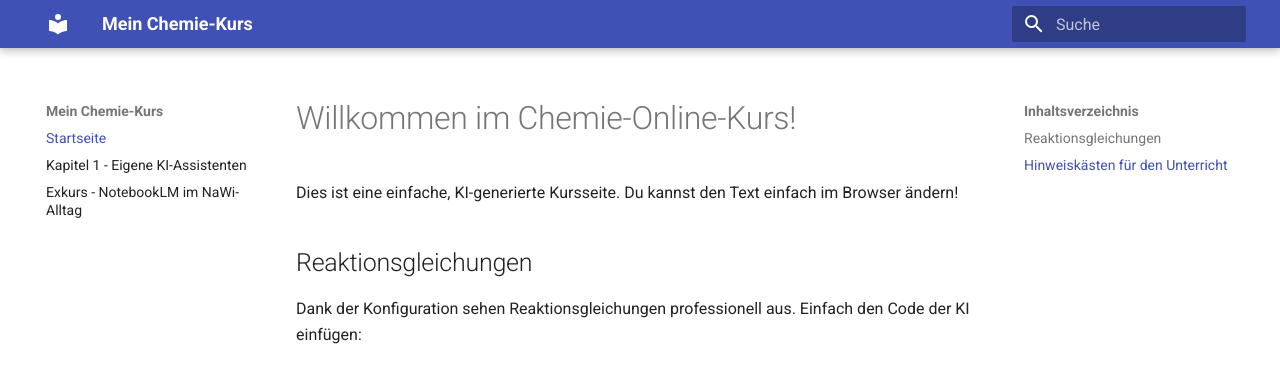
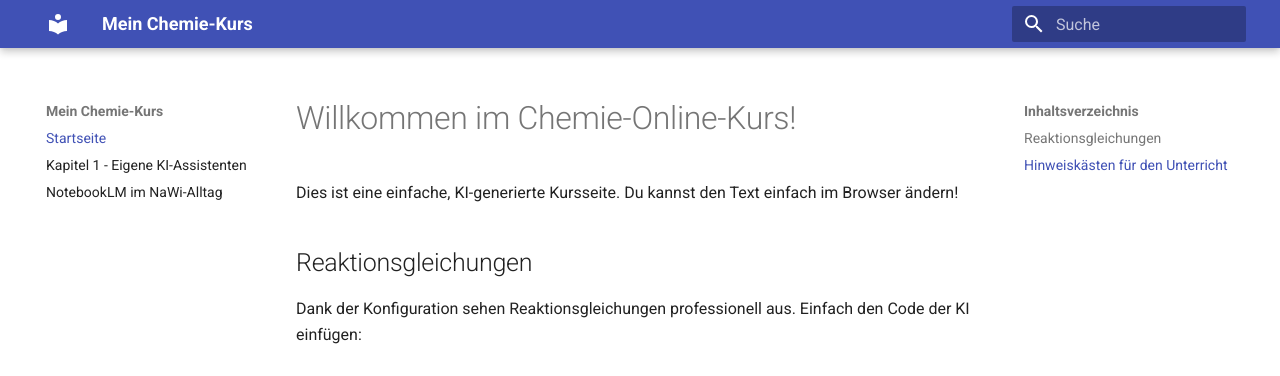
Before and after one commit to ekerzendorfer/CHEMIE-MIT-KI-ONLINEKURS, an MkDocs documentation site: the page built from docs/index.md, in a window 1280 px wide. Shown: the top 376 px of the page. Built offline with MkDocs 1.6.1 and Material for MkDocs 9.7.7, drawn with Linux system fonts in a browser that asks for light colours.

Commit message:
Remove 'Exkurs' from NotebookLM navigation entry

```diff
--- a/mkdocs.yml
+++ b/mkdocs.yml
@@ -23,4 +23,4 @@ extra_javascript:
 nav:
   - Startseite: index.md
   - Kapitel 1 - Eigene KI-Assistenten: kapitel1.md
-  - Exkurs - NotebookLM im NaWi-Alltag: notebooklm.md
+  - NotebookLM im NaWi-Alltag: notebooklm.md
```
